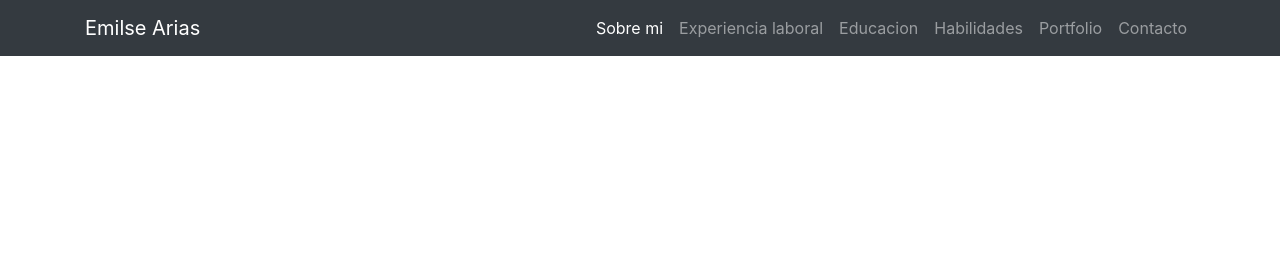
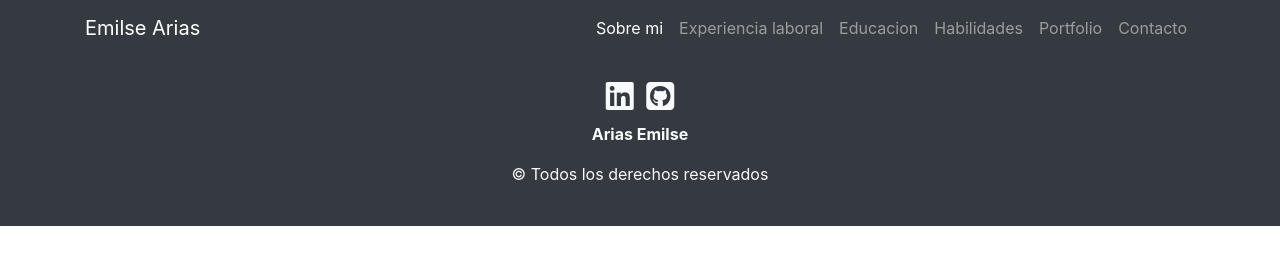
Before and after one commit to earias08/cv-1a, a plain HTML site: page index.html in a window 1280 px wide. Drawn offline with nearby package versions, Linux system fonts and the light colour scheme.

Commit message:
se agrego el footer

```diff
--- a/index.html
+++ b/index.html
@@ -47,6 +47,14 @@
             </div>
         </nav>
     </header>
+    <footer class="bg-dark text-light py-4">
+        <div class="container text-center">
+            <i class="fab fa-linkedin fa-2x mr-2"></i>
+            <i class="fab fa-github-square fa-2x"></i>
+            <p class="mt-2 font-weight-bold">Arias Emilse</p>
+            <p>&copy; Todos los derechos reservados</p>
+        </div>
+    </footer>
     <script src="https://code.jquery.com/jquery-3.4.1.slim.min.js"
         integrity="sha384-J6qa4849blE2+poT4WnyKhv5vZF5SrPo0iEjwBvKU7imGFAV0wwj1yYfoRSJoZ+n"
         crossorigin="anonymous"></script>
```
